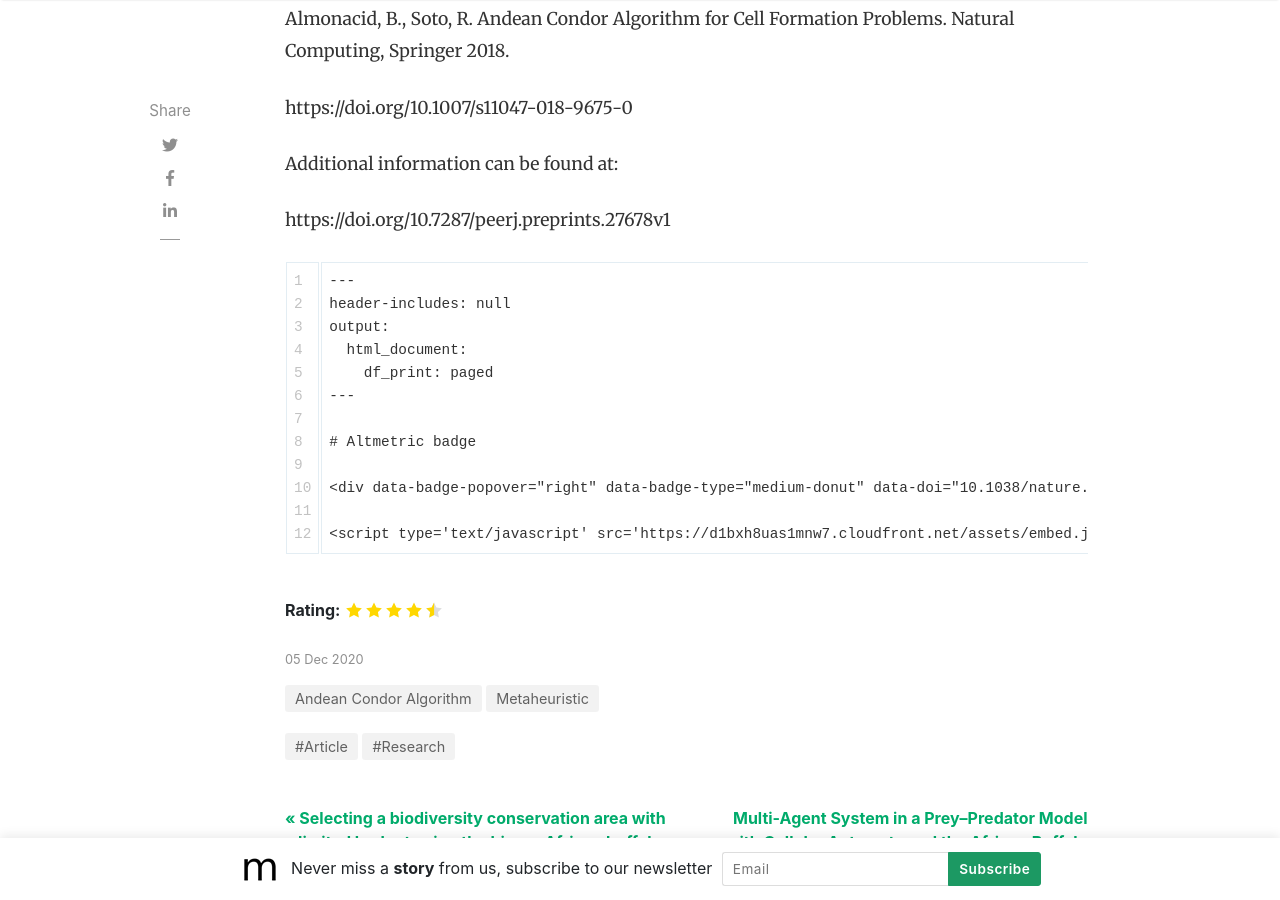
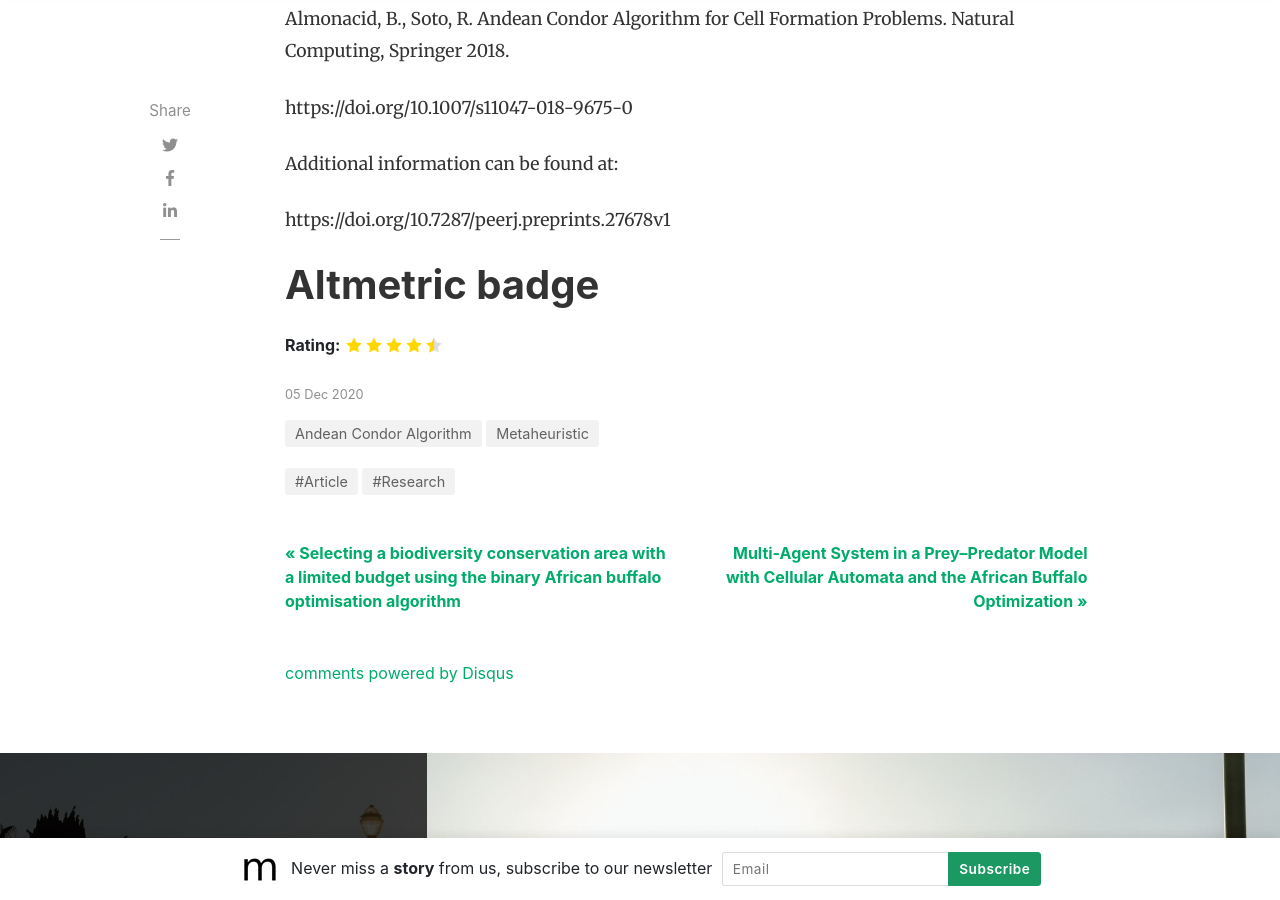
Before and after one commit to GlobalChangeScience/GlobalChangeScience.github.io, a Jekyll site: the page built from _posts/2020-12-05-andean-condor-algorithm.md, in a window 1280 px wide and 900 px high, scrolled down 1220 px. Built offline with Jekyll 4.4.1, drawn with Linux system fonts in a browser that asks for light colours; nearby versions of some CDN libraries; comment, search, counter and statistics services are not loaded.

Commit message:
Update 2020-12-05-andean-condor-algorithm.md

````diff
--- a/_posts/2020-12-05-andean-condor-algorithm.md
+++ b/_posts/2020-12-05-andean-condor-algorithm.md
@@ -27,17 +31,9 @@ https://doi.org/10.7287/peerj.preprints.27678v1
 
 
 
-```
----
-header-includes: null
-output:
-  html_document:
-    df_print: paged
----
 
 # Altmetric badge
 
 <div data-badge-popover="right" data-badge-type="medium-donut" data-doi="10.1038/nature.2014.14583" data-hide-no-mentions="true" class="altmetric-embed"></div>
 
 <script type='text/javascript' src='https://d1bxh8uas1mnw7.cloudfront.net/assets/embed.js'></script>
-```
````
Also changed, not shown: other parts of _posts/2020-12-05-andean-condor-algorithm.md (+4 -0 lines).
